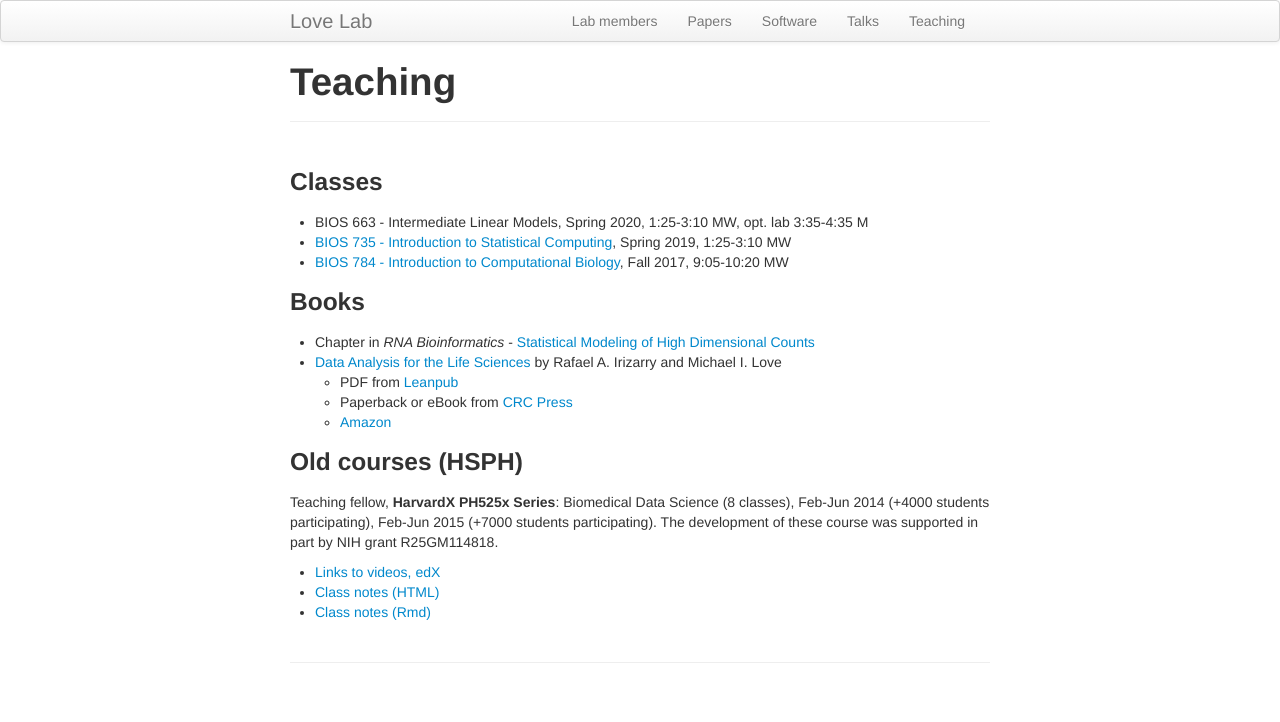
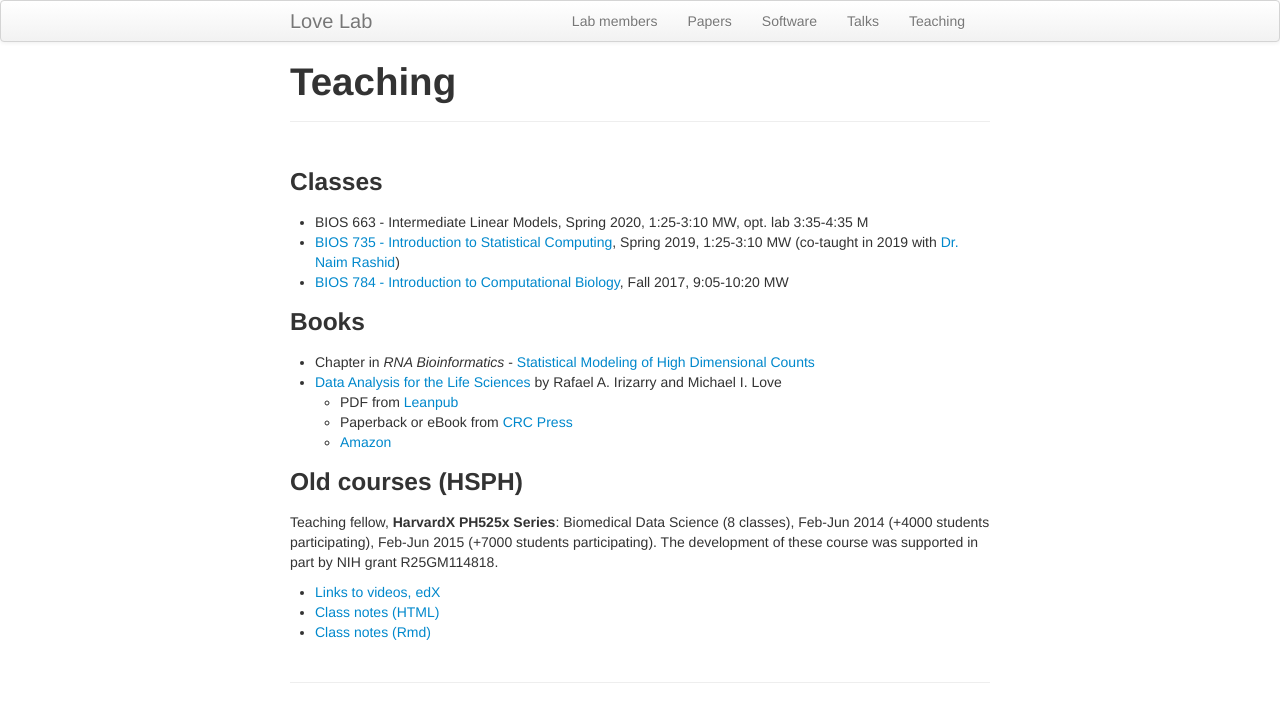
Before and after one commit to mikelove/mikelove.github.io, a Jekyll site: the page built from pages/teaching.md, in a window 1280 px wide. Shown: the top 722 px of the page. Built offline with Jekyll 4.4.1, drawn with Linux system fonts in a browser that asks for light colours.

Commit message:
735 details

```diff
--- a/pages/teaching.md
+++ b/pages/teaching.md
@@ -8,7 +8,8 @@ title: "Teaching"
 * BIOS 663 - Intermediate Linear Models,
   Spring 2020, 1:25-3:10 MW, opt. lab 3:35-4:35 M
 * [BIOS 735 - Introduction to Statistical Computing](http://biodatascience.github.io/statcomp),
-  Spring 2019, 1:25-3:10 MW
+  Spring 2019, 1:25-3:10 MW (co-taught in 2019 with
+  [Dr. Naim Rashid](https://naimurashid.github.io/))
 * [BIOS 784 - Introduction to Computational Biology](http://biodatascience.github.io/compbio),
   Fall 2017, 9:05-10:20 MW
 
```
